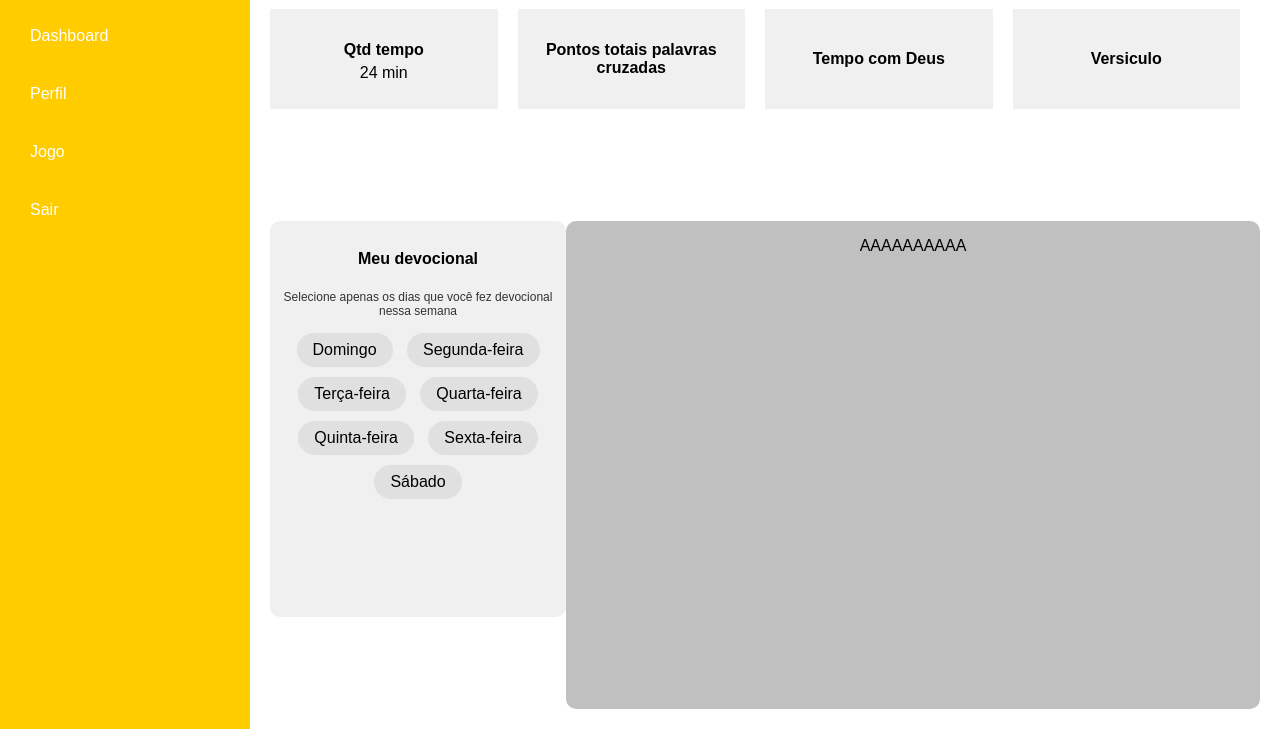
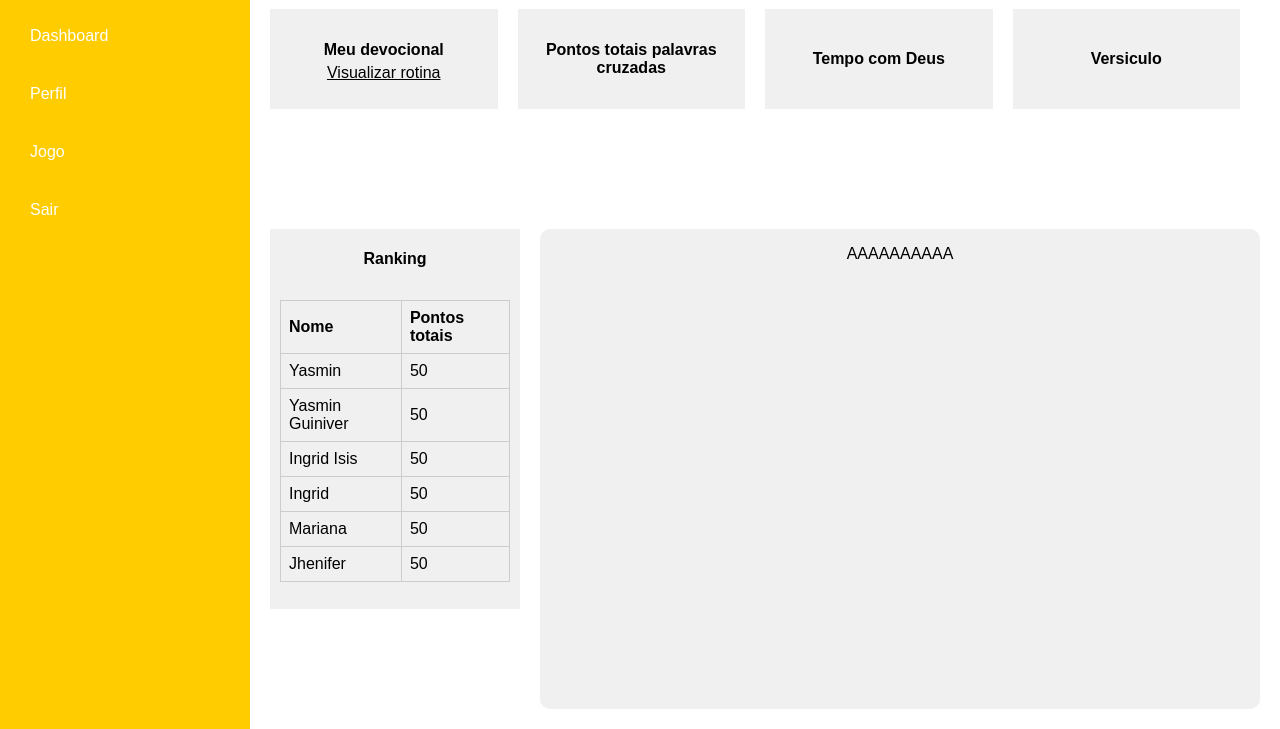
Before and after one commit to YasminGuiniver/VidaDeDevocao, a website: page site/public/areaUsuario/dashboard.html in a window 1280 px wide. Shown: the part 71-800 px from the top of the page. Drawn offline with nearby package versions, Linux system fonts and the light colour scheme; no server answers.

Commit message:
funções dash -- rotina e ranking

```diff
--- a/site/public/areaUsuario/css/dashboard.css
+++ b/site/public/areaUsuario/css/dashboard.css
@@ -110,15 +110,33 @@ body {
 .retangulo {
     width: 250px;
     height: 380px;
-    background-color: #c0c0c0;
+    background-color: #f0f0f0;;
     margin-right: 20px;
     text-align: center;
+    overflow: hidden;
+}
+
+.table-container {
+    padding: 10px;
+    max-height: 280px; /* Defina a altura máxima da tabela */
+    overflow-y: auto; /* Adiciona o scroll vertical */
+}
+
+.table-container table {
+    width: 100%;
+    border-collapse: collapse;
+}
+
+.table-container th, .table-container td {
+    border: 1px solid #ccc;
+    padding: 8px;
+    text-align: left;
 }
 
 .quadrado-restante {
     flex: 1;
     height: auto;
-    background-color: #c0c0c0;
+    background-color: #f0f0f0;
     text-align: center;
     border-radius: 10px;
 }
@@ -218,35 +236,26 @@ body {
     margin-top: 10px;
 }
 
-.retangulo {
-    background-color: #f0f0f0;
-    border-radius: 10px;
-    padding: 8px;
-    width: 280px;
-    margin: 0 auto;
-}
-
-.form_devocional input[type="checkbox"] {
-    display: none; /* Esconde o input padrão */
-}
-
-.form_devocional label {
-    display: inline-block;
-    padding: 8px 16px;
-    margin: 5px;
-    font-size: 16px;
-    border-radius: 20px;
-    background-color: #e0e0e0;
+#quadrado_com_modal_rotina {
     cursor: pointer;
 }
 
-.form_devocional input[type="checkbox"]:checked + label {
-    background-color: #ffcc00; /* Muda a cor do label quando o input é checado */
+#quadrado_com_modal_versiculo {
+    cursor: pointer;
 }
 
-.form_devocional span {
-    display: block;
-    font-size: 12px;
-    color: #333; /* Cor do texto */
-    margin-bottom: 10px; /* Espaçamento inferior */
+#referencia_versiculo {
+    text-decoration:underline;
 }
+
+#referencia_versiculo:hover {
+    color: #FFCC00;
+}
+
+#rotina_usuario {
+    text-decoration:underline;
+}
+
+#rotina_usuario:hover{
+    color: #FFCC00;
+}
--- a/site/public/areaUsuario/dashboard.html
+++ b/site/public/areaUsuario/dashboard.html
@@ -1,5 +1,6 @@
 <!DOCTYPE html>
 <html lang="en">
+
 <head>
     <meta charset="UTF-8">
     <meta name="viewport" content="width=device-width, initial-scale=1.0">
@@ -11,6 +12,7 @@
 
     <title>Dashboard</title>
 </head>
+
 <body>
     <div class="sidebar">
         <h2>Menu</h2>
@@ -32,9 +34,9 @@
             </div>
         </div>
         <div class="content">
-            <div class="quadrado">
-                <h4>Qtd tempo</h4>
-                <p>24 min</p>
+            <div class="quadrado" id="quadrado_com_modal_rotina">
+                <h4>Meu devocional</h4>
+                <p id="rotina_usuario" onclick="visuzalizarRotina()">Visualizar rotina</p>
             </div>
             <div class="quadrado">
                 <h4>Pontos totais palavras cruzadas</h4>
@@ -44,28 +46,48 @@
                 <h4>Tempo com Deus</h4>
                 <p id="tempo_total"></p>
             </div>
-            <div class="quadrado">
+            <div class="quadrado" id="quadrado_com_modal_versiculo">
                 <h4>Versiculo</h4>
                 <p id="referencia_versiculo"></p>
             </div>
             <div class="retangulo">
-                <h4>Meu devocional</h4>
-                <div class="form_devocional">
-                    <span>Selecione apenas os dias que você fez devocional nessa semana</span>
-                    <input type="checkbox" id="domingo" value="1">
-                    <label for="domingo">Domingo</label>
-                    <input type="checkbox" id="segunda" value="2">
-                    <label for="segunda">Segunda-feira</label>
-                    <input type="checkbox" id="terca" value="3">
-                    <label for="terca">Terça-feira</label>
-                    <input type="checkbox" id="quarta" value="4">
-                    <label for="quarta">Quarta-feira</label>
-                    <input type="checkbox" id="quinta" value="5">
-                    <label for="quinta">Quinta-feira</label>
-                    <input type="checkbox" id="sexta" value="6">
-                    <label for="sexta">Sexta-feira</label>
-                    <input type="checkbox" id="sabado" value="7">
-                    <label for="sabado">Sábado</label>
+                <h4>Ranking</h4>
+                <div class="table-container">
+                    <table>
+                        <thead>
+                            <tr>
+                                <th>Nome</th>
+                                <th>Pontos totais</th>
+                            </tr>
+                        </thead>
+                        <tbody>
+                            <!-- Adicione aqui várias linhas para testar o scroll -->
+                            <tr>
+                                <td>Yasmin</td>
+                                <td>50</td>
+                            </tr>
+                            <tr>
+                                <td>Yasmin Guiniver</td>
+                                <td>50</td>
+                            </tr>
+                            <tr>
+                                <td>Ingrid Isis</td>
+                                <td>50</td>
+                            </tr>
+                            <tr>
+                                <td>Ingrid</td>
+                                <td>50</td>
+                            </tr>
+                            <tr>
+                                <td>Mariana</td>
+                                <td>50</td>
+                            </tr>
+                            <tr>
+                                <td>Jhenifer</td>
+                                <td>50</td>
+                            </tr>
+                        </tbody>
+                    </table>
                 </div>
             </div>
 
@@ -76,10 +98,11 @@
     </div>
 
     <div id="myModal" class="modal">
-        <div class="modal-content"id="conteudo_inicial">
+        <div class="modal-content" id="conteudo_inicial">
             <h2>Seja bem vindo</h2>
             <p>A paz do Senhor vaso! Muito feliz em ter você aqui. <br>
-            Aqui no vida de devoção você encontra diversas formas de acompanhar seu tempo com o Pai, responda um breve formulário para ter acesso a funcionalidades incrivéi. <br>
+                Aqui no vida de devoção você encontra diversas formas de acompanhar seu tempo com o Pai, responda um
+                breve formulário para ter acesso a funcionalidades incrivéi. <br>
                 (o formulário é obrigatório)
             </p>
             <button class="button" onclick="habilitarFormulario()">Continuar</button>
@@ -98,10 +121,19 @@
         <div class="modal-content" id="fim_modal">
             <p id="fim_modal_p">Sua rotina é a número <span id="span_numero"></span>, onde você tem:</p>
             <span id="span_modal"></span>
-            <button class="button" onclick="fechar()">Ok!</button>
+            <button class="button" onclick="fechar()">Ok</button>
         </div>
     </div>
+
+    <div id="modalVersiculo" class="modal">
+        <div class="modal-content" id="conteudo_inicial">
+            <p id="texto_versiculo"></p>
+            <button class="button" id="fechar">Amém</button>
+        </div>
+    </div>
+
 </body>
+
 </html>
 
 <script src="js/dashboardBack.js"></script>
--- a/site/public/areaUsuario/js/dashboardBack.js
+++ b/site/public/areaUsuario/js/dashboardBack.js
@@ -19,6 +19,7 @@ fetch("/areaUsuario/dashboard/listarVersiculos", {
         const showRandomVersiculo = () => {
             const randomIndex = Math.floor(Math.random() * versiculos.length);
             referencia_versiculo.innerHTML = versiculos[randomIndex].Referencia;
+            listarVersiculoCompleto(versiculos[randomIndex].id)
         };
 
         showRandomVersiculo();
@@ -28,6 +29,22 @@ fetch("/areaUsuario/dashboard/listarVersiculos", {
 .catch(function (resposta) {
     console.log(`#ERRO: ${resposta}`);
 });
+
+
+function listarVersiculoCompleto (idVersiculo) {
+    console.log("versiculo",idVersiculo);
+    fetch(`/areaUsuario/dashboard/mostrarVersiculoCompleto/${idVersiculo}`, {
+        method: "GET",
+    })
+    .then(function (resposta) {
+        resposta.json().then((versiculo) => {
+            console.log(versiculo[0].Referencia);
+        });
+    })
+    .catch(function (resposta) {
+        console.log(`#ERRO: ${resposta}`);
+    });
+}
 
 fetch(`/areaUsuario/dashboard/listarQuantidadePontos/${id}`, {
     method: "GET",
@@ -67,14 +84,6 @@ function pegarMomentoCadastroBanco () {
 
             setInterval(atualizarTempoLogado, 60000);
             atualizarTempoLogado();
-            // Formatar a data para exibir em português
-            const opcoes = { weekday: 'long', year: 'numeric', month: 'long', day: 'numeric' };
-            const formatoData = new Intl.DateTimeFormat('pt-BR', opcoes);
-            const dataFormatada = formatoData.format(momentoBanco);
-
-            console.log(dataFormatada); // Exibe a data formatada em português
-
-
         } else {
             console.log("Dados inválidos recebidos");
         }
--- a/site/public/areaUsuario/js/rotina.js
+++ b/site/public/areaUsuario/js/rotina.js
@@ -100,3 +100,29 @@ function cadastroRotina () {
 function fechar() {
     modal.style.display = "none"
 }
+
+function visuzalizarRotina() {
+    modal.style.display = 'block';
+    conteudoInicio.style.display = 'none';
+    formulario.style.display = 'none';
+    parteFinal.style.display = 'block';
+
+    fetch(`/areaUsuario/rotina/listarRotina/${id}`, {
+        method: "GET",
+    })
+    .then(function (resposta) {
+        return resposta.json().then(rotina => {
+            console.log("aqui estou, sendo quem sou",rotina[0].idRotina);
+
+            span_numero.innerHTML = rotina[0].idRotina;
+
+            span_modal.innerHTML = `Quantidade de horas: ${rotina[0].qdtHoras}hrs <br>
+            Quantidade de capitulos: ${rotina[0].qdtCapitulos}  <br>
+            Tempo para oração: ${rotina[0].qtdTempoOracao}mins <br>
+            Tempo para louvor: ${rotina[0].qtdTempoOracao}mins`
+        });
+    })
+    .catch(function (erro) {
+        console.log(`#ERRO: ${erro}`);
+    });
+}
--- a/site/src/routes/dashboard.js
+++ b/site/src/routes/dashboard.js
@@ -13,6 +13,10 @@ router.get("/listarQuantidadePontos/:id", function (req, res) {
 
 router.get("/momentoCadastro/:id", function(req, res) {
     dashboard.momentoUsuarioCadastrado(req, res);
+});
+
+router.get("/mostrarVersiculoCompleto/:id", function(req, res) {
+    dashboard.mostrarVersiculoCompleto(req, res);
 })
 
 module.exports = router;
```
Also changed, not shown: site/src/controllers/dashboardController.js (+9 -1 lines), site/src/models/dashboardModel.js (+14 -1 lines). Lines whose indentation alone changed are shown as unchanged.
